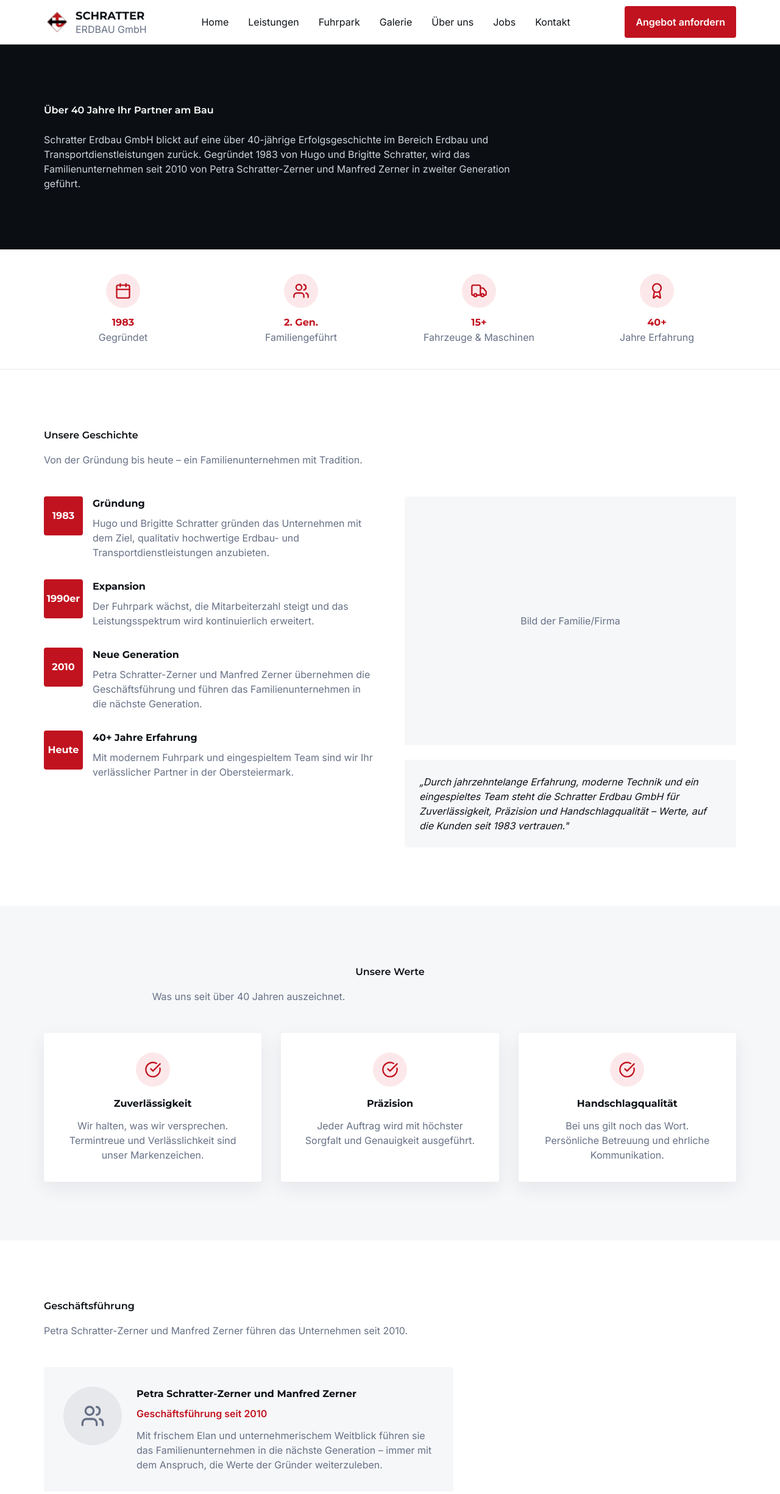
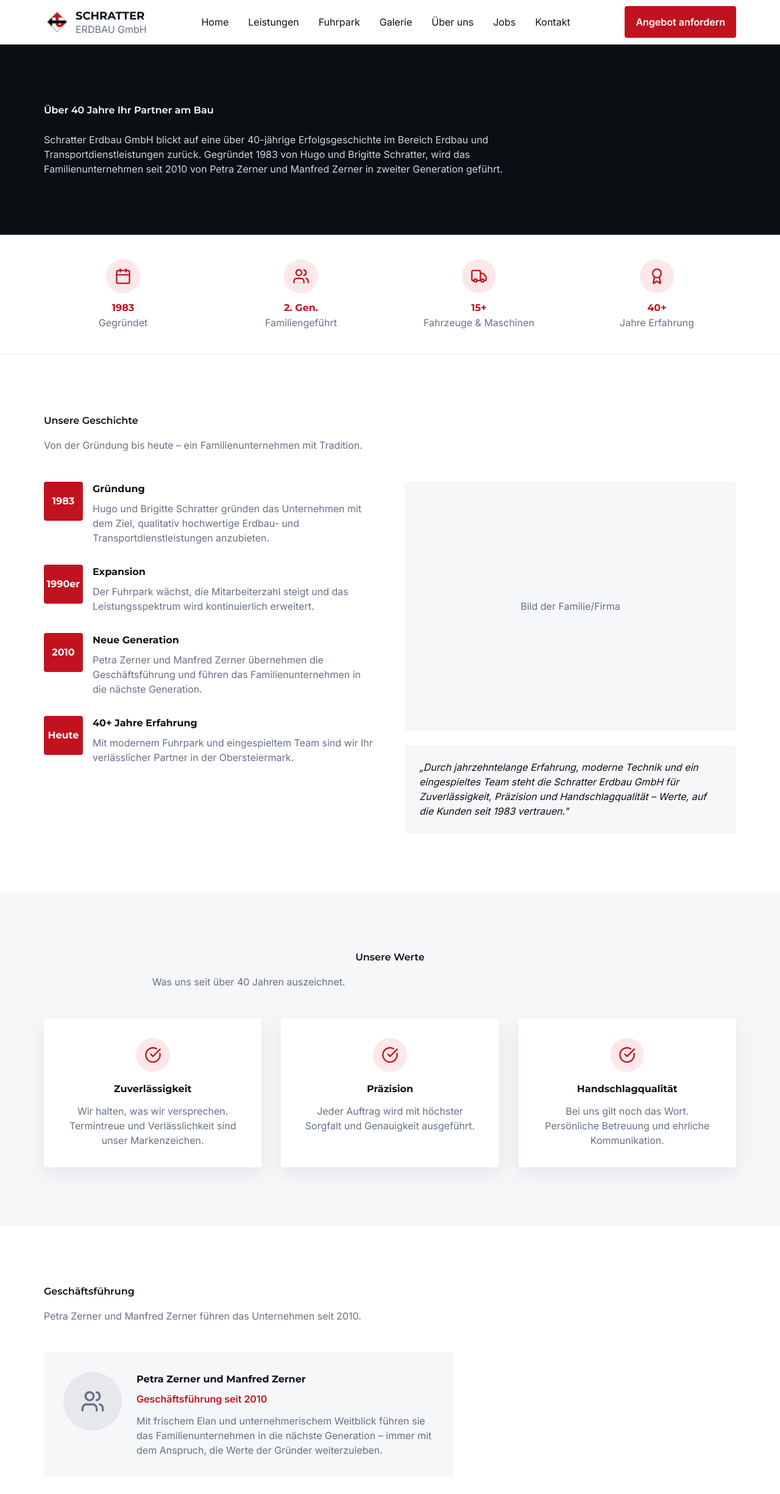
Before and after one commit to AlexDanielMotogna/schratter-erdbau, a Next.js app: page /ueber-uns in a window 1280 px wide. Shown: the top 2450 px of the page at 61% size. Built offline with nearby package versions, Linux system fonts and the light colour scheme.

Commit message:
Update Über uns page and company info

```diff
--- a/src/app/ueber-uns/page.tsx
+++ b/src/app/ueber-uns/page.tsx
@@ -23,7 +23,7 @@
   {
     year: "2010",
     title: "Neue Generation",
-    description: "Petra Schratter-Zerner und Manfred Zerner übernehmen die Geschäftsführung und führen das Familienunternehmen in die nächste Generation.",
+    description: "Petra Zerner und Manfred Zerner übernehmen die Geschäftsführung und führen das Familienunternehmen in die nächste Generation.",
   },
   {
     year: "Heute",
@@ -173,7 +173,7 @@
       <Section>
         <SectionHeader
           title="Geschäftsführung"
-          subtitle="Petra Schratter-Zerner und Manfred Zerner führen das Unternehmen seit 2010."
+          subtitle="Petra Zerner und Manfred Zerner führen das Unternehmen seit 2010."
         />
         <div className="max-w-2xl">
           <div className="bg-bg-soft rounded-card p-8">
--- a/src/content/company.ts
+++ b/src/content/company.ts
@@ -5,7 +5,7 @@
   founders: "Hugo und Brigitte Schratter",
   currentManagement: {
     since: 2010,
-    names: "Petra Schratter-Zerner und Manfred Zerner",
+    names: "Petra Zerner und Manfred Zerner",
   },
   address: {
     street: "Pötschenweg 1",
@@ -59,6 +59,6 @@
 ];
 
 export const aboutText = {
-  short: "Schratter Erdbau GmbH blickt auf eine über 40-jährige Erfolgsgeschichte im Bereich Erdbau und Transportdienstleistungen zurück. Gegründet 1983 von Hugo und Brigitte Schratter, wird das Familienunternehmen seit 2010 von Petra Schratter-Zerner und Manfred Zerner in zweiter Generation geführt.",
+  short: "Schratter Erdbau GmbH blickt auf eine über 40-jährige Erfolgsgeschichte im Bereich Erdbau und Transportdienstleistungen zurück. Gegründet 1983 von Hugo und Brigitte Schratter, wird das Familienunternehmen seit 2010 von Petra Zerner und Manfred Zerner in zweiter Generation geführt.",
   values: "Durch jahrzehntelange Erfahrung, moderne Technik und ein eingespieltes Team steht die Schratter Erdbau GmbH für Zuverlässigkeit, Präzision und Handschlagqualität – Werte, auf die Kunden seit 1983 vertrauen.",
 };
```
